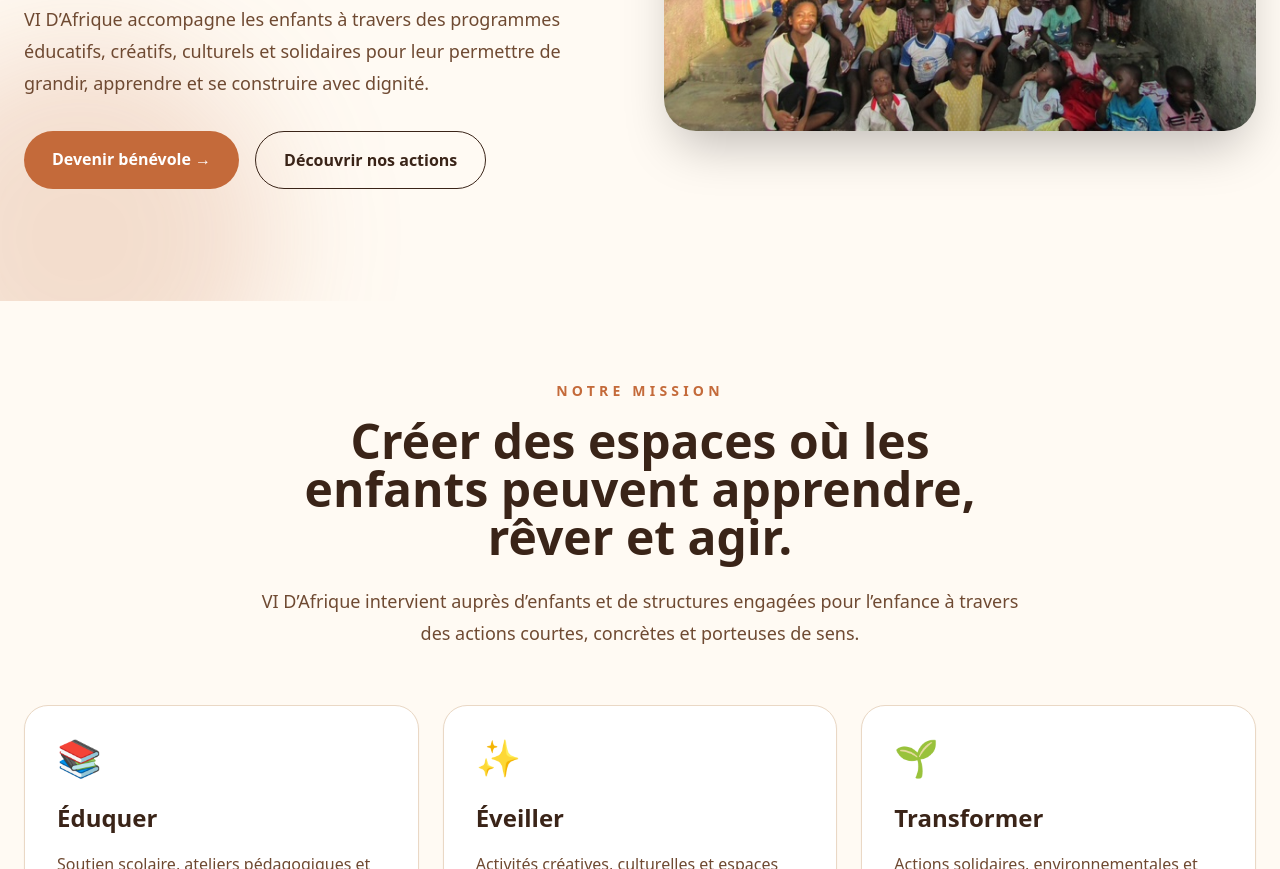
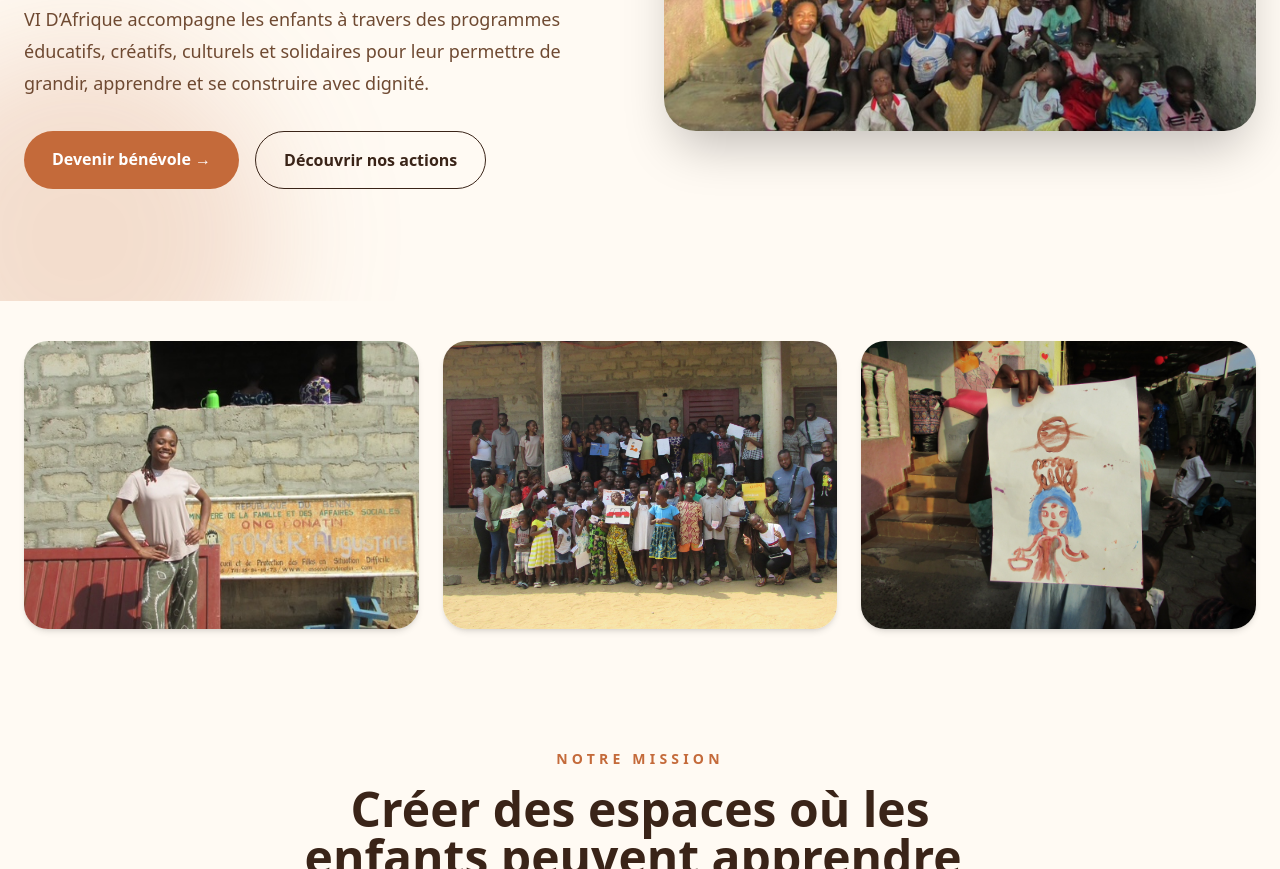
Before and after one commit to vidafrique-svg/site-vi-d-afrique, a plain HTML site: page index.html in a window 1280 px wide. Shown: the part 572-1441 px from the top of the page. Drawn offline with nearby package versions, Linux system fonts and the light colour scheme.

Commit message:
Update index.html

```diff
--- a/index.html
+++ b/index.html
@@ -69,7 +69,24 @@
   class="rounded-[2rem] shadow-2xl w-full object-cover"
 />
   </section>
+<!-- GALERIE PHOTO -->
+<section class="mx-auto max-w-7xl px-6 py-10">
+  <div class="grid gap-6 md:grid-cols-3">
 
+    <img src="image3-2.jpeg"
+      alt="Action solidaire VI D’Afrique"
+      class="rounded-3xl shadow-md h-72 w-full object-cover" />
+
+    <img src="IMG_2965.JPG"
+      alt="Atelier éducatif VI D’Afrique"
+      class="rounded-3xl shadow-md h-72 w-full object-cover" />
+
+    <img src="IMG_2745.JPG"
+      alt="Engagement terrain VI D’Afrique"
+      class="rounded-3xl shadow-md h-72 w-full object-cover" />
+
+  </div>
+</section>
   <!-- MISSION -->
   <section id="mission" class="mx-auto max-w-7xl px-6 py-20">
     <div class="mx-auto max-w-3xl text-center">
```
